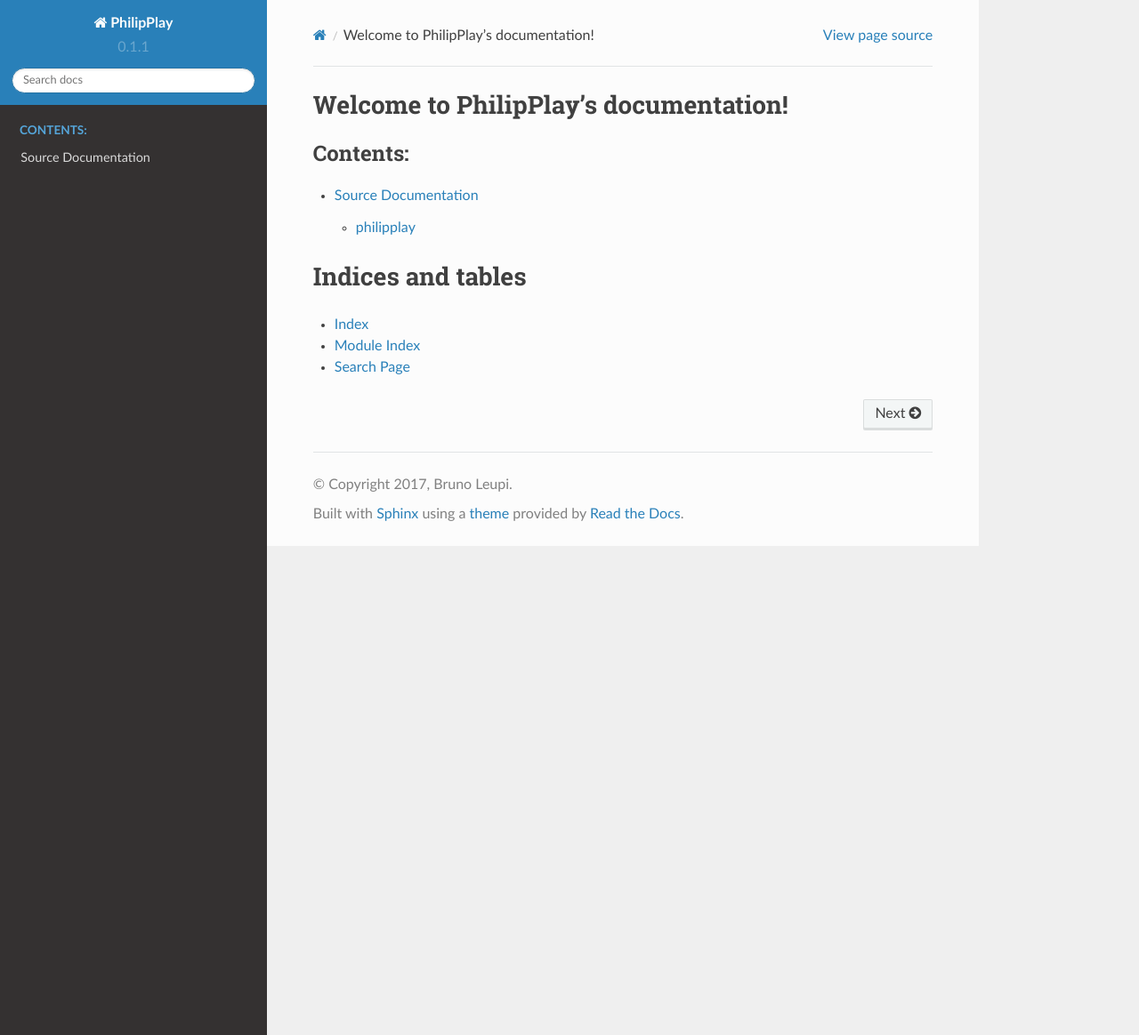
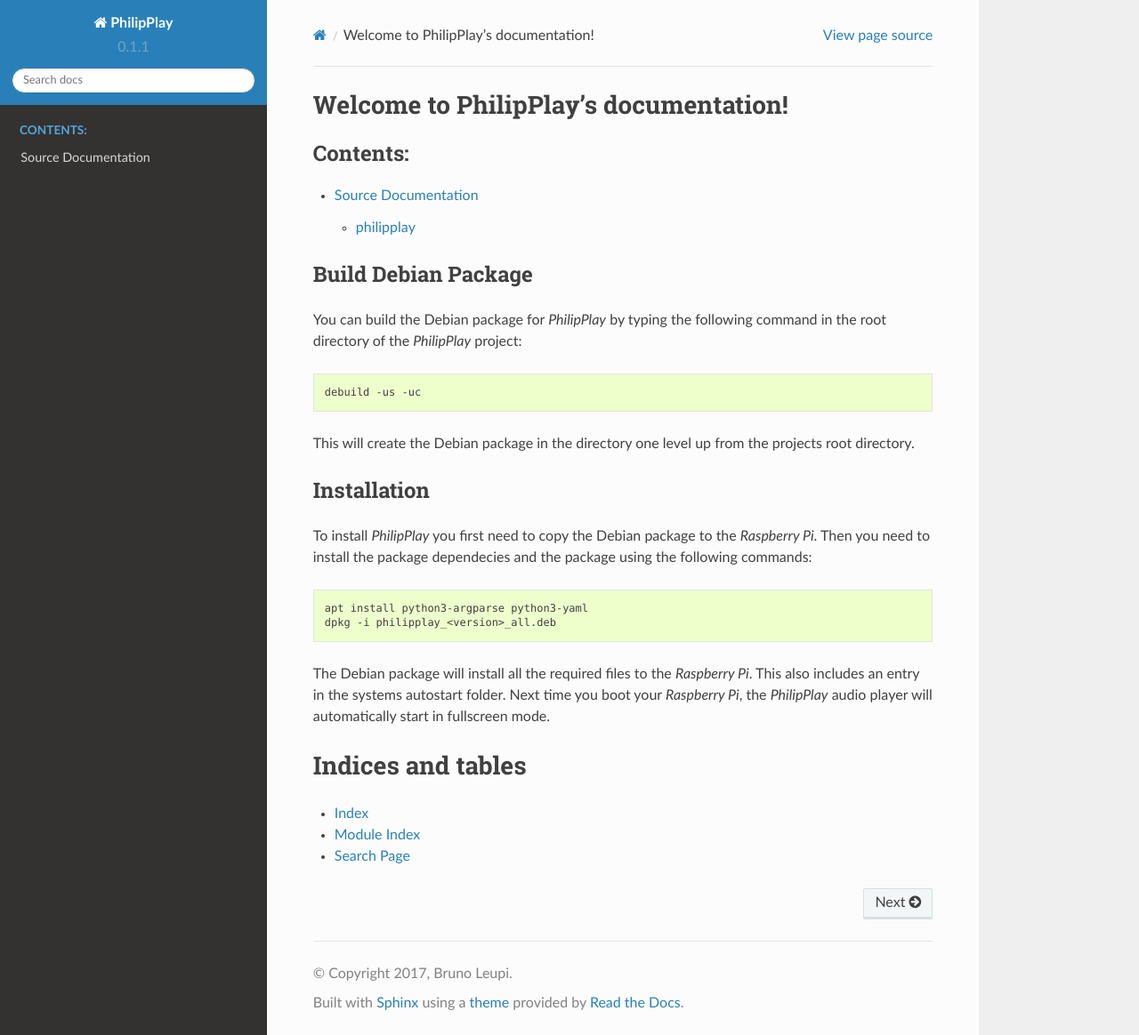
Before and after one commit to gillima/philipplay, a Sphinx documentation site: the page built from docs/source/index.rst, in a window 1280 px wide and 1164 px high. Shown: the whole window at 89% size. Built offline with Sphinx 7.4.7 and the Read the Docs theme 2.0.0, drawn with Linux system fonts in a browser that asks for light colours.

Commit message:
Add Build and Install Description

```diff
--- a/docs/source/index.rst
+++ b/docs/source/index.rst
@@ -7,6 +7,32 @@
 
    sourcedoc/index
 
+Build Debian Package
+--------------------
+
+You can build the Debian package for *PhilipPlay* by typing the following command in the
+root directory of the *PhilipPlay* project:
+
+.. code-block:: bash
+
+    debuild -us -uc
+
+This will create the Debian package in the directory one level up from the projects root directory.
+
+Installation
+------------
+
+To install *PhilipPlay* you first need to copy the Debian package to the *Raspberry Pi*.
+Then you need to install the package dependecies and the package using the following commands:
+
+.. code-block:: bash
+
+    apt install python3-argparse python3-yaml
+    dpkg -i philipplay_<version>_all.deb
+
+The Debian package will install all the required files to the *Raspberry Pi*. This also includes
+an entry in the systems autostart folder. Next time you boot your *Raspberry Pi*, the *PhilipPlay*
+audio player will automatically start in fullscreen mode.
 
 
 Indices and tables
```
Also changed, not shown: 1 other file.
